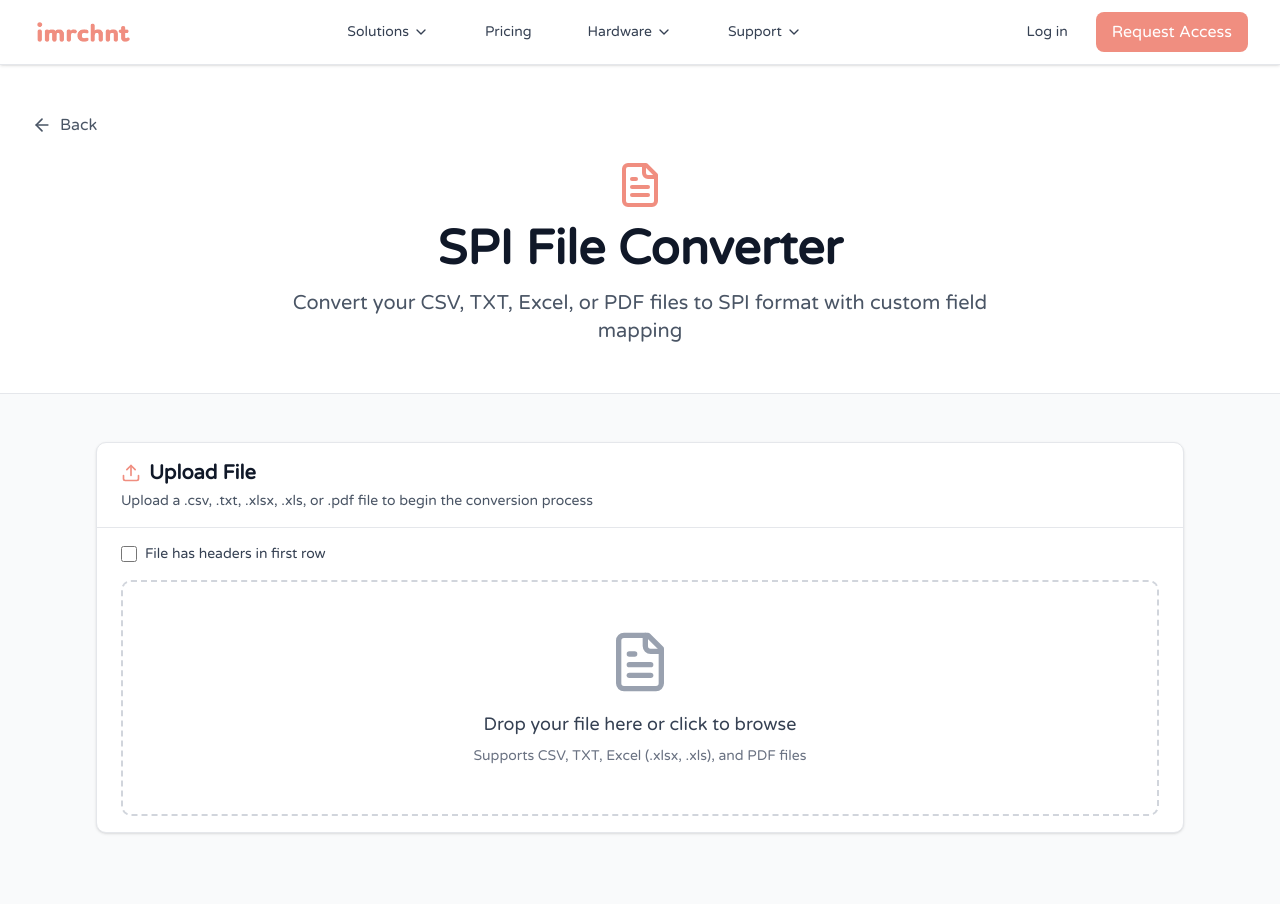
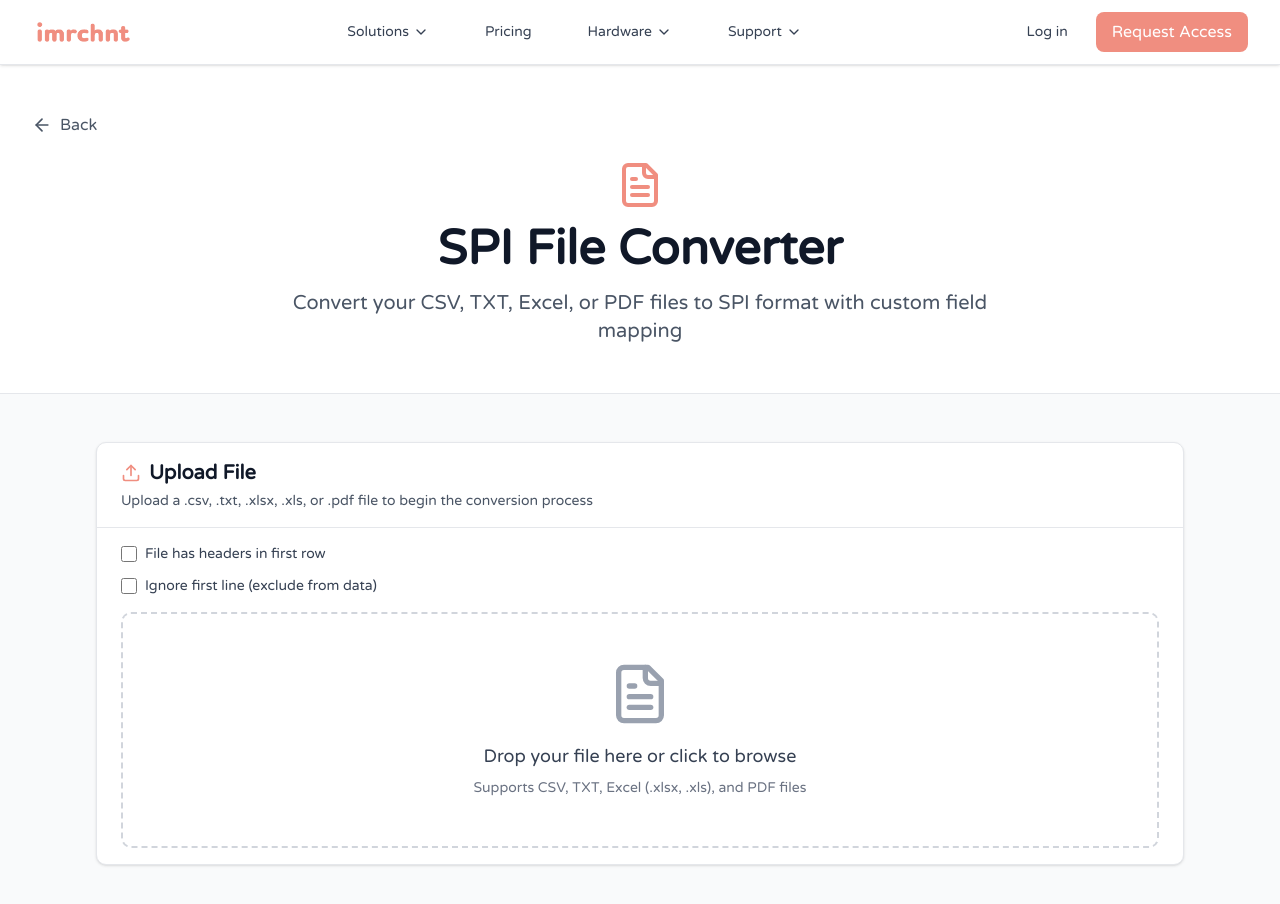
Before and after one commit to MarkHochreiter/imrchnt-website, a React (Vite) app: page /spi-converter in a window 1280 px wide. Shown: the top 904 px of the page. Built offline with nearby package versions, Linux system fonts and the light colour scheme.

Commit message:
Update SPIConverterPage.jsx

```diff
--- a/src/components/SPIConverterPage.jsx
+++ b/src/components/SPIConverterPage.jsx
@@ -624,7 +624,8 @@ function SPIConverterPage({ onNavigateBack }) {
           </CardHeader>
           <CardContent>
             {/* ✅ NEW: Header checkbox */}
-            <div className="mb-4 flex items-center gap-2">
+            <div className="mb-4 space-y-3">
+              <div className="flex items-center gap-2">
                 <Checkbox
                   id="has-headers"
                   checked={hasHeaders}
@@ -639,6 +640,24 @@ function SPIConverterPage({ onNavigateBack }) {
                 <Label htmlFor="has-headers" className="cursor-pointer">
                   File has headers in first row
                 </Label>
+              </div>
+
+              <div className="flex items-center gap-2">
+                <Checkbox
+                  id="ignore-first-line"
+                  checked={ignoreFirstLine}
+                  onCheckedChange={(checked) => {
+                    setIgnoreFirstLine(checked);
+                    if (file) {
+                      // Re-parse file with new ignore first line setting
+                      handleFileUpload(file);
+                    }
+                  }}
+                />
+                <Label htmlFor="ignore-first-line" className="cursor-pointer">
+                  Ignore first line (exclude from data)
+                </Label>
+              </div>
             </div>
 
             <div
@@ -741,6 +760,29 @@ function SPIConverterPage({ onNavigateBack }) {
               </div>
             </CardHeader>
             <CardContent>
+              {/* Display ignored first line if present */}
+              {ignoredFirstLine && (
+                <div className="mb-4 p-4 bg-yellow-50 border border-yellow-200 rounded-lg">
+                  <div className="flex items-start gap-3">
+                    <AlertCircle className="h-5 w-5 text-yellow-600 mt-0.5 flex-shrink-0" />
+                    <div className="flex-1">
+                      <p className="font-medium text-yellow-900 mb-2">Ignored First Line</p>
+                      <p className="text-sm text-yellow-700 mb-3">This line is excluded from the data:</p>
+                      <div className="bg-white border border-yellow-300 rounded p-3 overflow-x-auto">
+                        <div className="flex gap-4 font-mono text-sm">
+                          {ignoredFirstLine.map((value, idx) => (
+                            <div key={idx} className="flex-shrink-0">
+                              <span className="text-gray-500 text-xs">Col {idx + 1}:</span>
+                              <span className="ml-2 text-gray-900">{value || <span className="text-gray-400 italic">(empty)</span>}</span>
+                            </div>
+                          ))}
+                        </div>
+                      </div>
+                    </div>
+                  </div>
+                </div>
+              )}
+
               <Table>
                 <TableHeader>
                   <TableRow>
```
Lines whose indentation alone changed are shown as unchanged.
